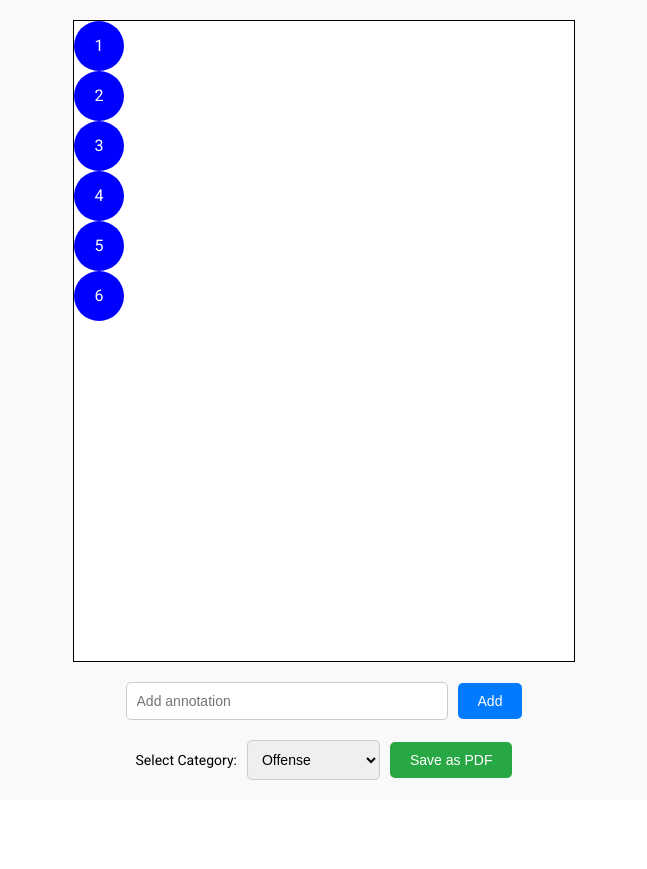
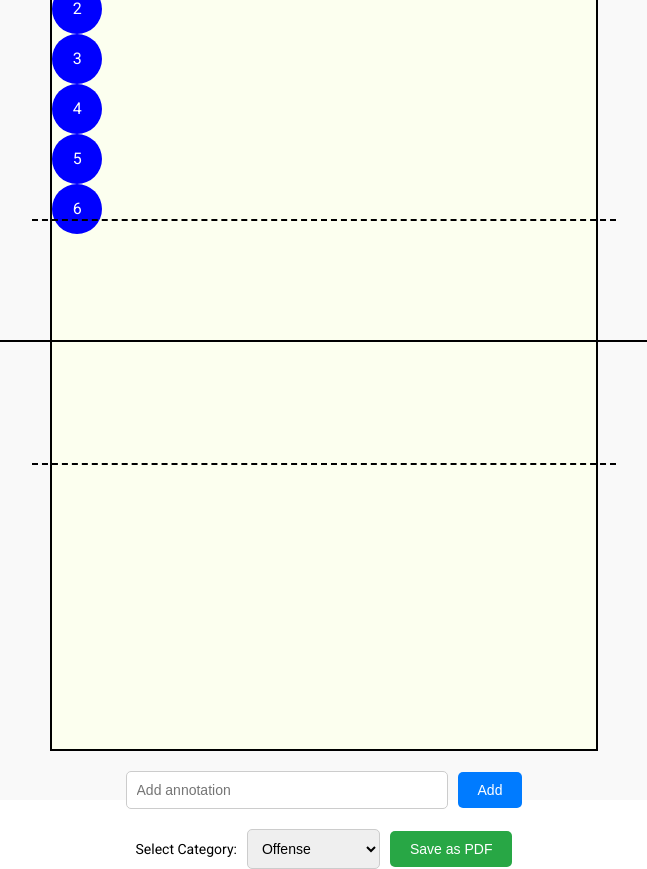
Before and after one commit to ebeyheim/VolleyMap, an Angular app in the folder frontend/volley-map/: page / in a window 1280 px wide. Shown: the whole page, without its empty margins (316-963 px from the left). Before the commit the page ends 800 px from the top, so only its background shows below. Built offline with nearby package versions, Linux system fonts and the light colour scheme.

Commit message:
Court design
Added net and attack lines

```diff
--- a/frontend/volley-map/src/app/play-creation/play-creation.component.html
+++ b/frontend/volley-map/src/app/play-creation/play-creation.component.html
@@ -1,5 +1,12 @@
 <div class="container">
   <div class="court">
+    <!-- Centerline is handled by CSS pseudo-element -->
+
+    <!-- Attack lines -->
+    <div class="attack-line top"></div>
+    <div class="attack-line bottom"></div>
+
+    <!-- Players -->
     <div
       class="player"
       *ngFor="let player of players; let i = index"
--- a/frontend/volley-map/src/app/play-creation/play-creation.component.scss
+++ b/frontend/volley-map/src/app/play-creation/play-creation.component.scss
@@ -13,11 +13,65 @@
 /* Court styling */
 .court {
   position: relative;
-  width: 500px;
-  height: 750px;
-  border: 1px solid black;
-  background-color: white;
+  width: 543.333px;
+  height: 815px;
+  flex-shrink: 0;
+  border: 1px solid #000;
+  background: #FCFFEF;
   overflow: hidden;
+}
+
+/* Court styling */
+.court {
+  position: relative;
+  width: 543.333px; /* Court width */
+  height: 815px; /* Court height */
+  flex-shrink: 0;
+  border: 2px solid #000; /* Boundary lines */
+  background: #FCFFEF; /* Court background color */
+  overflow: hidden;
+}
+
+/* Court styling */
+.court {
+  position: relative;
+  width: 543.333px; /* Court width */
+  height: 815px; /* Court height */
+  flex-shrink: 0;
+  border: 2px solid #000; /* Boundary lines */
+  background: #FCFFEF; /* Court background color */
+  overflow: visible; /* Allow lines to extend beyond the court */
+}
+
+/* Centerline */
+.court::before {
+  content: '';
+  position: absolute;
+  top: 50%; /* Center of the court */
+  left: -60px; /* Extend beyond the left edge */
+  width: calc(100% + 120px); /* Extend beyond the right edge */
+  height: 2px; /* Line thickness */
+  background-color: #000; /* Solid line color */
+  transform: translateY(-50%);
+  z-index: 1; /* Ensure it appears below players */
+}
+
+/* Attack lines (dashed and extended) */
+.court .attack-line {
+  position: absolute;
+  left: -20px; /* Extend beyond the left edge */
+  width: calc(100% + 40px); /* Extend beyond the right edge */
+  height: 0; /* No height, as it's a border */
+  border-top: 2px dashed #000; /* Dashed line */
+  z-index: 1; /* Ensure it appears below players */
+}
+
+.court .attack-line.top {
+  top: calc(50% - 122px); /* 3 meters from the centerline (scaled) */
+}
+
+.court .attack-line.bottom {
+  top: calc(50% + 122px); /* 3 meters from the centerline (scaled) */
 }
 
 /* Player styling */
```
